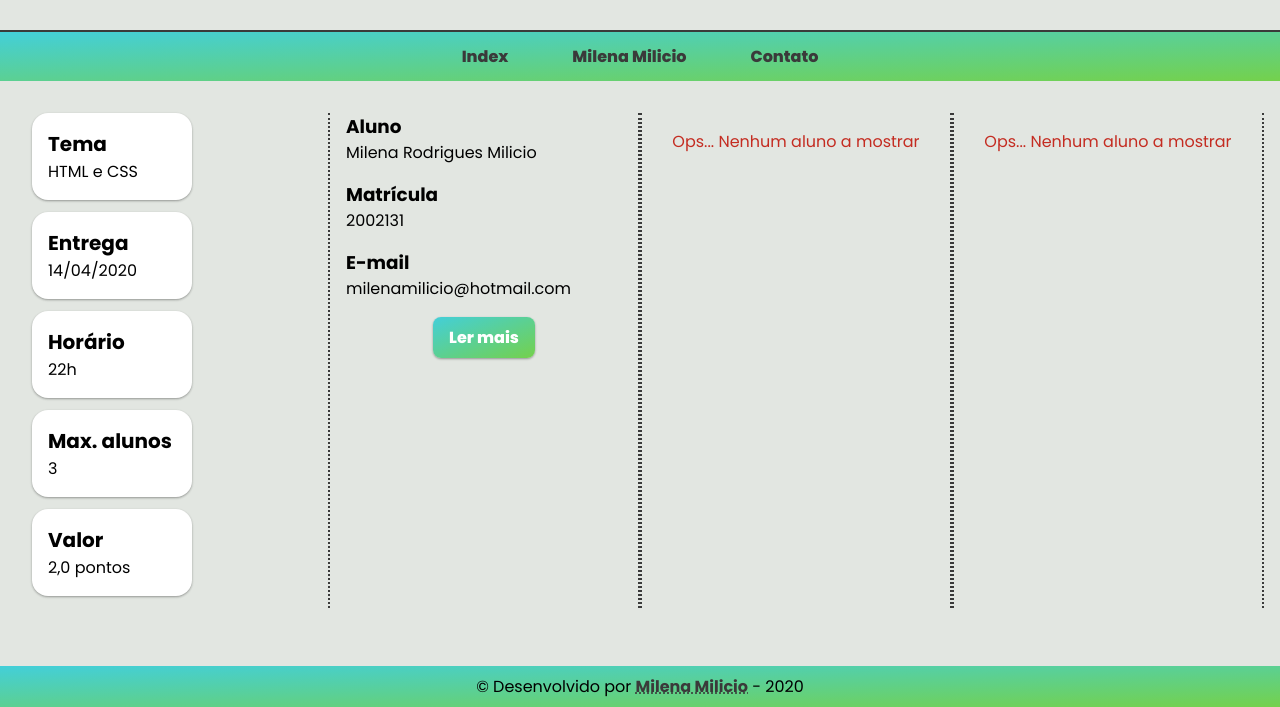
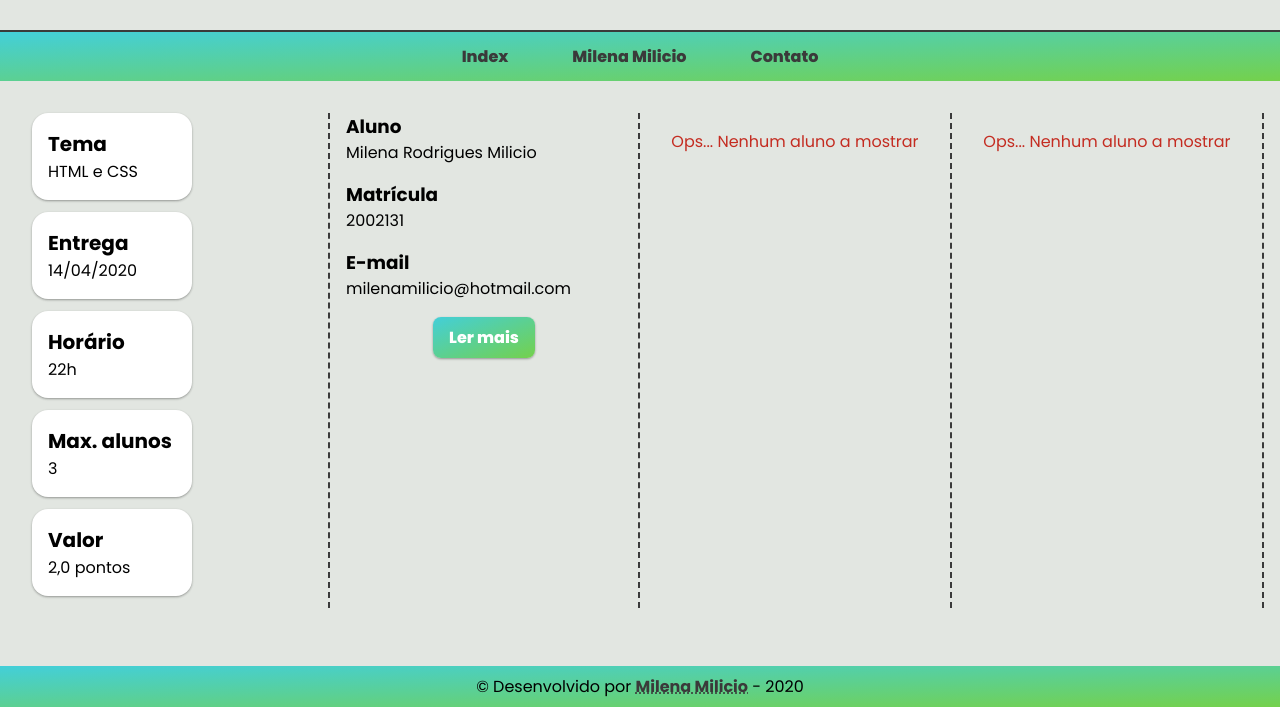
Before and after one commit to mihmilicio/live-curriculum, a plain HTML site: page index.html in a window 1280 px wide. Shown: the part 93-800 px from the top of the page. Drawn offline with Linux system fonts and the light colour scheme.

Commit message:
chg cols borders dotted to dashed

```diff
--- a/style/index.css
+++ b/style/index.css
@@ -26,8 +26,10 @@ header.index-style {
   flex-grow: 1;
 }
 .aluno-col {
-  border-right: 2px dotted var(--dark-gray);
-  border-left: 2px dotted var(--dark-gray);
+  border-right: 2px dashed var(--dark-gray);
+}
+.aluno-col:first-child {
+  border-left: 2px dashed var(--dark-gray);
 }
 .aluno-error {
   text-align: center;
```
